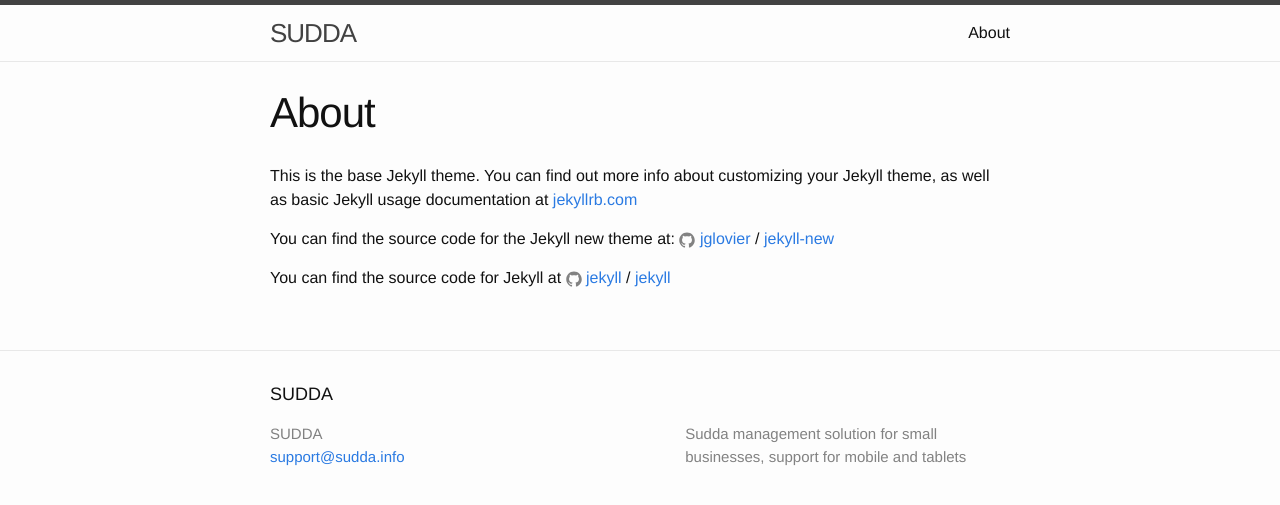
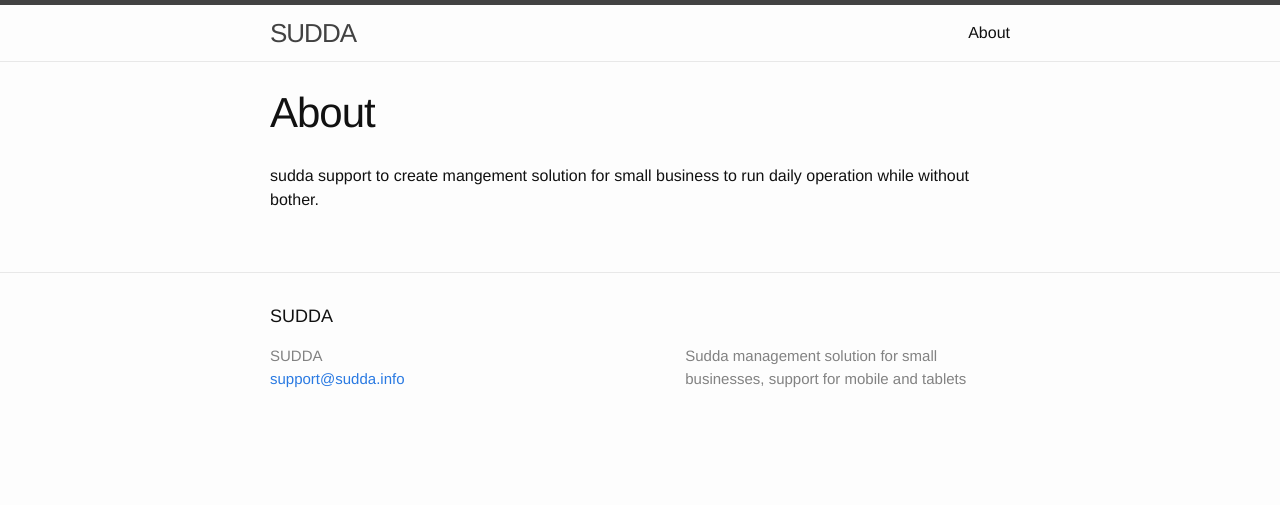
Before and after one commit to leo300/leo300.github.io, a Jekyll site: the page built from about.md, in a window 1280 px wide. Shown: the top 505 px of the page. Built offline with Jekyll 4.4.1, drawn with Linux system fonts in a browser that asks for light colours.

Commit message:
Update about.md

```diff
--- a/about.md
+++ b/about.md
@@ -3,13 +3,4 @@ layout: page
 title: About
 permalink: /about/
 ---
-
-This is the base Jekyll theme. You can find out more info about customizing your Jekyll theme, as well as basic Jekyll usage documentation at [jekyllrb.com](http://jekyllrb.com/)
-
-You can find the source code for the Jekyll new theme at:
-{% include icon-github.html username="jglovier" %} /
-[jekyll-new](https://github.com/jglovier/jekyll-new)
-
-You can find the source code for Jekyll at
-{% include icon-github.html username="jekyll" %} /
-[jekyll](https://github.com/jekyll/jekyll)
+sudda support to create mangement solution for small business to run daily operation while without bother.
```
